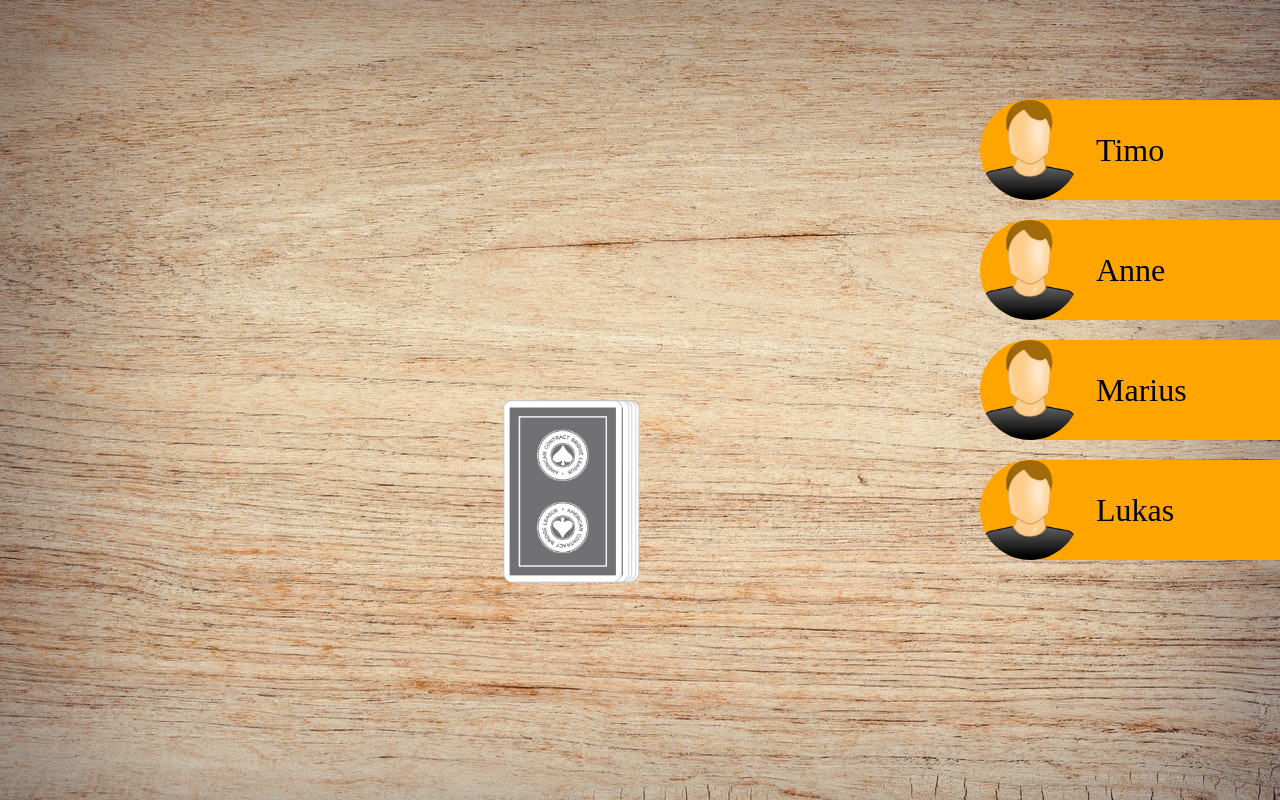
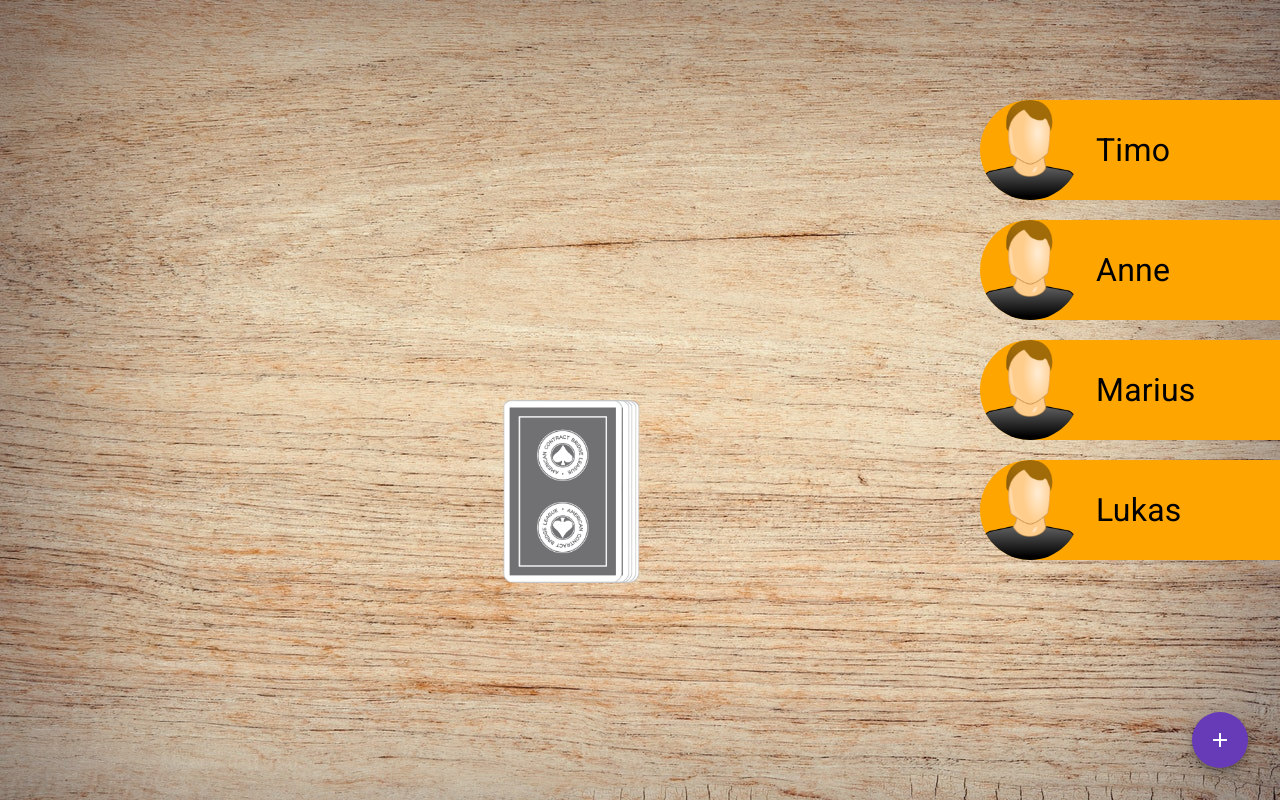
Before and after one commit to Timokinator/ringoffire, an Angular app: page /game in a window 1280 px wide. Built offline with nearby package versions, Linux system fonts and the light colour scheme.

Commit message:
added angular material

```diff
--- a/angular.json
+++ b/angular.json
@@ -30,6 +30,7 @@
               "src/assets"
             ],
             "styles": [
+              "@angular/material/prebuilt-themes/deeppurple-amber.css",
               "src/styles.scss"
             ],
             "scripts": []
@@ -93,6 +94,7 @@
               "src/assets"
             ],
             "styles": [
+              "@angular/material/prebuilt-themes/deeppurple-amber.css",
               "src/styles.scss"
             ],
             "scripts": []
--- a/package.json
+++ b/package.json
@@ -11,10 +11,12 @@
   "private": true,
   "dependencies": {
     "@angular/animations": "^16.2.0",
+    "@angular/cdk": "^16.2.9",
     "@angular/common": "^16.2.0",
     "@angular/compiler": "^16.2.0",
     "@angular/core": "^16.2.0",
     "@angular/forms": "^16.2.0",
+    "@angular/material": "^16.2.9",
     "@angular/platform-browser": "^16.2.0",
     "@angular/platform-browser-dynamic": "^16.2.0",
     "@angular/router": "^16.2.0",
--- /dev/null
+++ b/src/app/dialog-add-player/dialog-add-player.component.html
@@ -0,0 +1,12 @@
+<h1 mat-dialog-title>Add new player</h1>
+<div mat-dialog-content>
+  <p>Enter name of the player</p>
+  <mat-form-field>
+    <mat-label>Name</mat-label>
+    <input matInput [(ngModel)]="name">
+  </mat-form-field>
+</div>
+<div mat-dialog-actions>
+  <button mat-button (click)="onNoClick()">No Thanks</button>
+  <button mat-button [mat-dialog-close]="" cdkFocusInitial>Ok</button>
+</div>
--- /dev/null
+++ b/src/app/dialog-add-player/dialog-add-player.component.ts
@@ -0,0 +1,23 @@
+import { Component, Input, OnInit } from '@angular/core';
+
+@Component({
+  selector: 'app-dialog-add-player',
+  templateUrl: './dialog-add-player.component.html',
+  styleUrls: ['./dialog-add-player.component.scss']
+})
+export class DialogAddPlayerComponent implements OnInit {
+
+  @Input()
+
+  name: string = '';
+
+ngOnInit(): void {
+
+}
+
+
+onNoClick() {
+
+}
+
+}
--- a/src/app/game/game.component.html
+++ b/src/app/game/game.component.html
@@ -20,3 +20,7 @@
     </div>
 
 </div>
+
+<button mat-fab color="primary" (click)="openDialog()" class="btn-add">
+    <mat-icon>add</mat-icon>
+  </button>
--- a/src/app/game/game.component.scss
+++ b/src/app/game/game.component.scss
@@ -65,3 +65,9 @@
     position: absolute;
     right: 0;
 }
+
+.btn-add {
+    position: absolute;
+    right: 32px;
+    bottom: 32px;
+}
--- a/src/app/game/game.component.ts
+++ b/src/app/game/game.component.ts
@@ -1,5 +1,7 @@
 import { Component, OnInit } from '@angular/core';
 import { Game } from 'src/models/game';
+import { MatDialog } from '@angular/material/dialog';
+import { DialogAddPlayerComponent } from '../dialog-add-player/dialog-add-player.component';
 
 @Component({
   selector: 'app-game',
@@ -11,7 +13,7 @@
   game: Game;
   currentCard: string = '';
 
-  constructor() { }
+  constructor(public dialog: MatDialog) { }
 
 
   ngOnInit(): void {
@@ -38,7 +40,13 @@
     }
   };
 
+  openDialog(): void {
+    const dialogRef = this.dialog.open(DialogAddPlayerComponent);
 
+    dialogRef.afterClosed().subscribe(result => {
+      console.log('The dialog was closed');
+    });
+  }
 
 
 
--- a/src/index.html
+++ b/src/index.html
@@ -6,8 +6,11 @@
   <base href="/">
   <meta name="viewport" content="width=device-width, initial-scale=1">
   <link rel="icon" type="image/x-icon" href="favicon.ico">
+  <link rel="preconnect" href="https://fonts.gstatic.com">
+  <link href="https://fonts.googleapis.com/css2?family=Roboto:wght@300;400;500&display=swap" rel="stylesheet">
+  <link href="https://fonts.googleapis.com/icon?family=Material+Icons" rel="stylesheet">
 </head>
-<body>
+<body class="mat-typography">
   <app-root></app-root>
 </body>
 </html>
--- a/src/styles.scss
+++ b/src/styles.scss
@@ -1,3 +1,5 @@
 body {
     margin: 0;
 }
+html, body { height: 100%; }
+body { margin: 0; font-family: Roboto, "Helvetica Neue", sans-serif; }
```
Also changed, not shown: src/app/app.module.ts (+21 -2 lines), src/app/dialog-add-player/dialog-add-player.component.scss (added), 2 other files (tests, documents, lock files or other folders).
